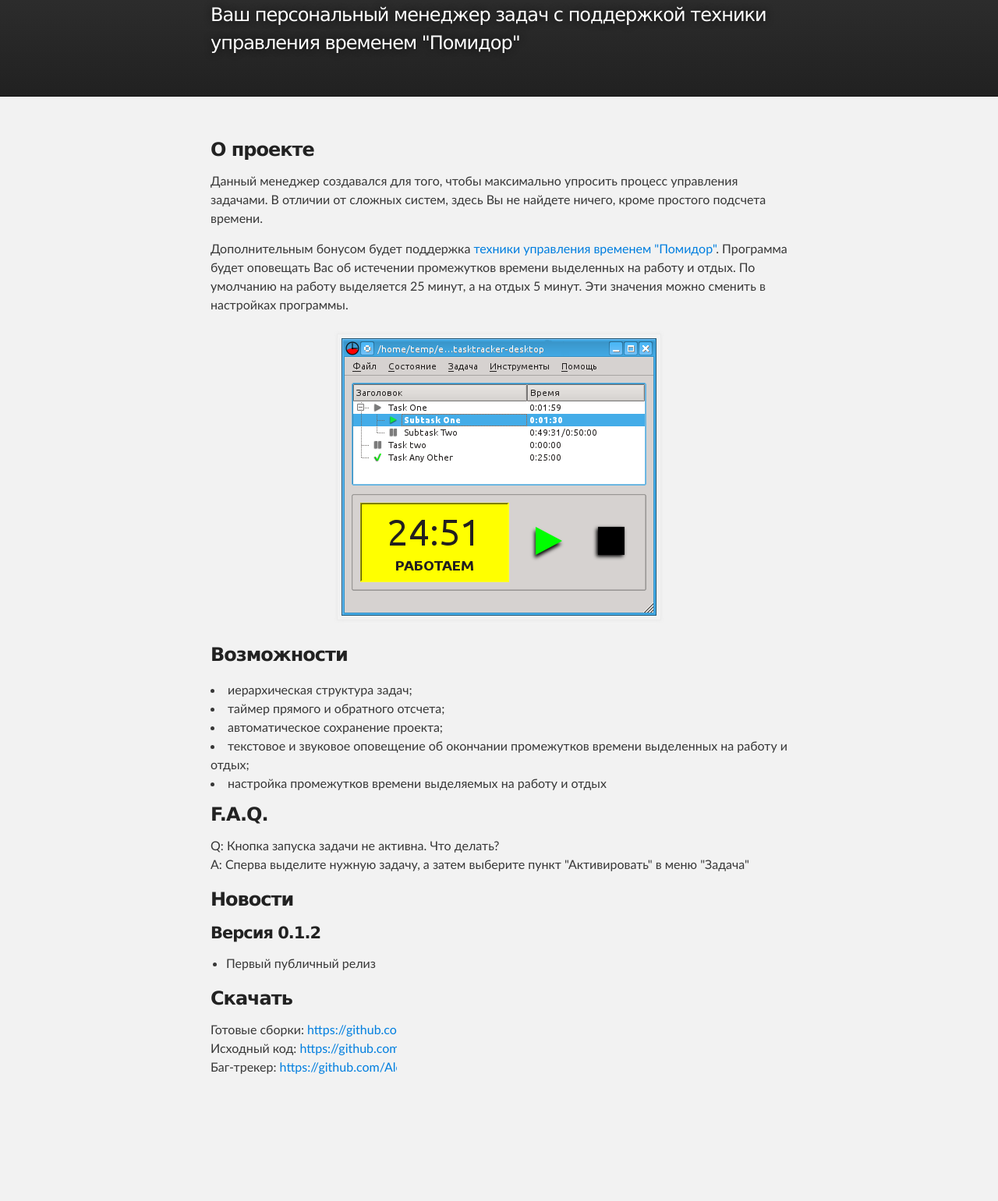
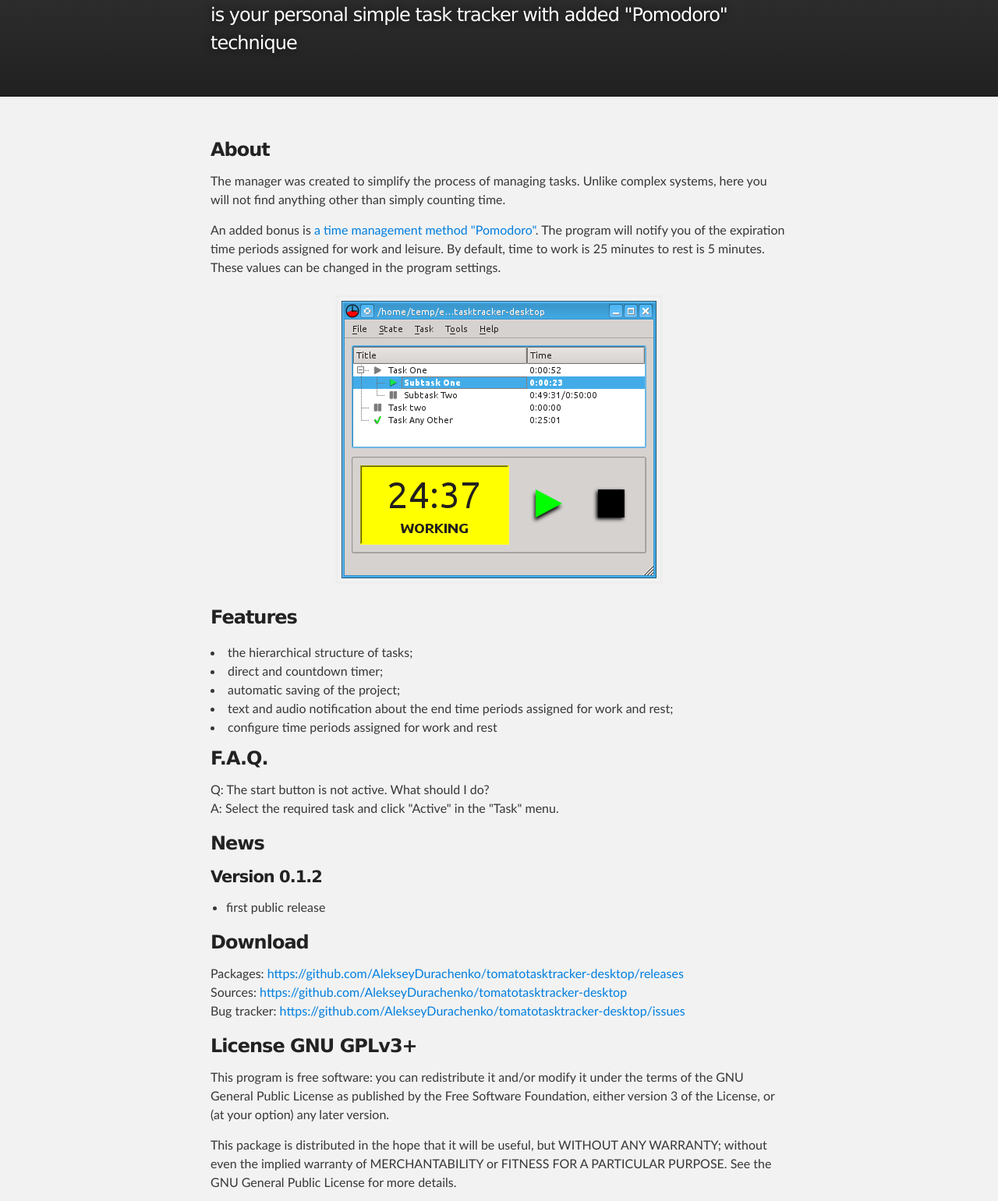
Before and after one commit to AlekseyDurachenko/tomatotasktracker-desktop, a plain HTML site: page index.html in a window 1280 px wide. Shown: the part 122-1663 px from the top of the page at 78% size. Drawn offline with Linux system fonts and the light colour scheme.

Commit message:
add draft english version

```diff
--- a/index.html
+++ b/index.html
@@ -3,7 +3,7 @@
   <head>
     <meta charset='utf-8'>
     <meta http-equiv="X-UA-Compatible" content="chrome=1">
-    <meta name="description" content="tomatotasktracker-desktop - Ваш персональный менеджер задач с поддержкой техники управления временем Помидор">
+    <meta name="description" content="tomatotasktracker-desktop - is your personal simple task tracker with added Pomodoro technique">
     <link rel="stylesheet" type="text/css" media="screen" href="stylesheets/stylesheet.css">
     <title>tomatotasktracker-desktop</title>
   </head>
@@ -12,61 +12,61 @@
     <!-- HEADER -->
     <div id="header_wrap" class="outer">
         <header class="inner">
-          <a id="lang_banner" href="index.html">En</a>
-          <a id="forkme_banner" href="https://github.com/AlekseyDurachenko/tomatotasktracker-desktop">Взглянуть на GitHub</a>
+          <a id="lang_banner" href="ru.html">Ru</a>
+          <a id="forkme_banner" href="https://github.com/AlekseyDurachenko/tomatotasktracker-desktop">View on GitHub</a>
           <h1 id="project_title">tomatotasktracker-desktop</h1>
-          <h2 id="project_tagline">Ваш персональный менеджер задач с поддержкой техники управления временем "Помидор"</h2>
+          <h2 id="project_tagline">is your personal simple task tracker with added "Pomodoro" technique</h2>
         </header>
     </div>
 
     <!-- MAIN CONTENT -->
     <div id="main_content_wrap" class="outer">
       <section id="main_content" class="inner">
-        <h3>О проекте</h3>
-          <p>Данный менеджер создавался для того, чтобы максимально
-          упросить процесс управления задачами. В отличии от сложных систем,
-          здесь Вы не найдете ничего, кроме простого подсчета времени.</p>
-          <p>Дополнительным бонусом будет поддержка
-          <a href="https://ru.wikipedia.org/wiki/%D0%9F%D0%BE%D0%BC%D0%B8%D0%B4%D0%BE%D1%80_(%D0%BC%D0%B5%D1%82%D0%BE%D0%B4)">
-          техники управления временем "Помидор"</a>.
-          Программа будет оповещать Вас об истечении промежутков времени выделенных
-          на работу и отдых. По умолчанию на работу выделяется 25 минут, а на отдых 5 минут.
-          Эти значения можно сменить в настройках программы.</p>
-          <center><img src="images/working_ru.png"></center>
+        <h3>About</h3>
+          <p>The manager was created to simplify the process of managing tasks.
+          Unlike complex systems, here you will not find anything other than simply counting time.</p>
 
-        <h3>Возможности</h3>
+          <p>An added bonus is
+          <a href="https://en.wikipedia.org/wiki/Pomodoro_Technique">
+          a time management method "Pomodoro"</a>.
+          The program will notify you of the expiration time periods assigned for work and leisure.
+          By default, time to work is 25 minutes to rest is 5 minutes.
+          These values can be changed in the program settings.</p>
+          <center><img src="images/working_en.png"></center>
+
+        <h3>Features</h3>
         <ul></ul>
-          <li>иерархическая структура задач;</li>
-          <li>таймер прямого и обратного отсчета;</li>
-          <li>автоматическое сохранение проекта;</li>
-          <li>текстовое и звуковое оповещение об окончании промежутков времени выделенных на работу и отдых;</li>
-          <li>настройка промежутков времени выделяемых на работу и отдых</li>
+          <li>the hierarchical structure of tasks;</li>
+          <li>direct and countdown timer;</li>
+          <li>automatic saving of the project;</li>
+          <li>text and audio notification about the end time periods assigned for work and rest;</li>
+          <li>configure time periods assigned for work and rest</li>
         </ul>
 
         <h3>F.A.Q.</h3>
-        <p>Q: Кнопка запуска задачи не активна. Что делать?<br>
-           A: Сперва выделите нужную задачу, а затем выберите пункт "Активировать" в меню "Задача"</p>
+        <p>Q: The start button is not active. What should I do?<br>
+           A: Select the required task and click "Active" in the "Task" menu.</p>
 
-        <h3>Новости</h3>
-        <h4>Версия 0.1.2</h4>
+        <h3>News</h3>
+        <h4>Version 0.1.2</h4>
         <ul>
-            <li>Первый публичный релиз</li>
+            <li>first public release</li>
         </ul>
 
-        <h3>Скачать</h3>
-          <p>Готовые сборки:
+        <h3>Download</h3>
+          <p>Packages:
           <a href="https://github.com/AlekseyDurachenko/tomatotasktracker-desktop/releases">
           https://github.com/AlekseyDurachenko/tomatotasktracker-desktop/releases</a><br>
 
-          Исходный код:
+          Sources:
           <a href="https://github.com/AlekseyDurachenko/tomatotasktracker-desktop">
           https://github.com/AlekseyDurachenko/tomatotasktracker-desktop</a><br>
 
-          Баг-трекер:
+          Bug tracker:
           <a href="https://github.com/AlekseyDurachenko/tomatotasktracker-desktop/issues">
           https://github.com/AlekseyDurachenko/tomatotasktracker-desktop/issues</a></p>
 
-        <h3>Лицензия GNU GPLv3+</h3>
+        <h3>License GNU GPLv3+</h3>
           <p>
             This program is free software: you can redistribute it and/or modify
             it under the terms of the GNU General Public License as published by
```
Also changed, not shown: ru.html (added, +103 -0 lines).
